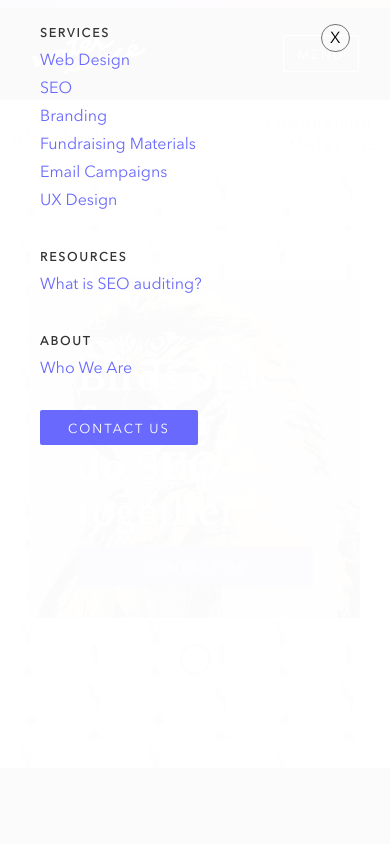
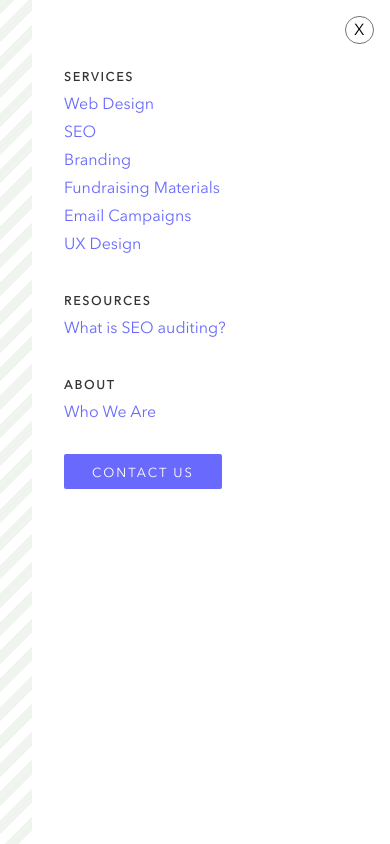
Before and after one commit to water-sauce/website, a React (Create React App) app: page /seo in a window 390 px wide. Both pictures are taken after a click on the link "MENU". Shown: the top 844 px of the page. Built offline with nearby package versions, Linux system fonts and the light colour scheme; a small style sheet from the web is missing; what @fortawesome/fontawesome would draw is missing.

Commit message:
google analytics tag, edits to mobile menu, fixed typo.

```diff
--- a/public/index.html
+++ b/public/index.html
@@ -26,7 +26,6 @@
 		<meta name="msapplication-wide310x150logo" content="%PUBLIC_URL%/mstile-310x150.png" />
 		<meta name="msapplication-square310x310logo" content="%PUBLIC_URL%/mstile-310x310.png" />
 
-
 		<!--
 		  manifest.json provides metadata used when your web app is added to the
 		  homescreen on Android. See https://developers.google.com/web/fundamentals/engage-and-retain/web-app-manifest/
@@ -42,6 +41,17 @@
 		  work correctly both with client-side routing and a non-root public URL.
 		  Learn how to configure a non-root public URL by running `npm run build`.
 		-->
+
+		<!-- Global site tag (gtag.js) - Google Analytics -->
+		<script async src="https://www.googletagmanager.com/gtag/js?id=UA-127427014-1"></script>
+		<script>
+		  window.dataLayer = window.dataLayer || [];
+		  function gtag(){dataLayer.push(arguments);}
+		  gtag('js', new Date());
+
+		  gtag('config', 'UA-127427014-1');
+		</script>
+		<!-- <meta name="google-site-verification" content="q8vT4advXWJDm9DOc0k4A5pbndD9Otd8Mj-HBRJhgDY" /> -->
 
 		<!-- Twitter Card data -->
 		<meta name="twitter:card" content="summary">
--- a/src/components/InfoBanner.js
+++ b/src/components/InfoBanner.js
@@ -8,15 +8,17 @@
              >
             <div className={`accent accent-${info.color || props.color}`}></div>
             <title-block id={index + 1}>
-                {info.title_block}
+                {info.title_block}``
             </title-block>
             <p>{info.description}</p>
         </div>
     ));
 
     return <div className="info-wrapper">
-        {props.title ? <h3 className="info-grid-title">{props.title}</h3> : ""}
-        {ProdLayout}
+        <div className="info-background">
+            {props.title ? <h3 className="info-grid-title">{props.title}</h3> : ""}
+            {ProdLayout}
+        </div>
     </div>;
 }
 
--- a/src/components/MobileMenu.js
+++ b/src/components/MobileMenu.js
@@ -5,11 +5,12 @@
 class Popup extends React.Component {
   render() {
     return (
-        <div className='mobile-menu'>
+        <div className="mobile-menu-wrapper">
             <button onClick={this.props.closePopup}>X</button>
+            <section className="mobile-menu">
                 {Object.keys(PageLinks).map((section_name, index) => {
                     return (
-                    <div>
+                        <div key={"section_" + index}>
                             <p>{section_name}</p>
                             <ul key={section_name} >
                             {PageLinks[section_name].map(
@@ -30,6 +31,7 @@
                 <div>
                     <a className="button button-blue" href="mailto:info@watersauce.com?Subject=Hello%20Water%20Sauce">Contact Us</a>
                 </div>
+            </section>
         </div>
     );
   }
--- a/src/containers/Services.js
+++ b/src/containers/Services.js
@@ -96,7 +96,7 @@
 								cta_banner="banner-service-fundraising"
 								title={
 									<Fragment>
-										Be prepared when <br className="hide-on-mobile"/> entering the tank
+										Be prepared when <br className="hide-on-mobile"/>you enter the tank
 									</Fragment>
 								}
 								subtitle={
--- a/src/containers/resources/WhatIsSEOAuditingPage.js
+++ b/src/containers/resources/WhatIsSEOAuditingPage.js
@@ -51,7 +51,7 @@
         title_block: "Re-focused Content",
         description: (
             <Fragment>
-                Good keyword-focused content should be the primary goal of every SEO strategy. As Google’s algorithm has evolved, this has been an increasing focus within on how they rank pages. <a href="https://audseo.com/blog/why-content-matters-in-a-local-seo-strategy/" target="_blank" rel="noopener noreferrer">Pages with great content</a> that provide relevant results from search queries will be rewarded with more points, thus ranking higher.
+                Good keyword-focused content should be the primary goal of every SEO strategy. As Google’s algorithm has evolved, this has been an increasing focus on how they rank pages. <a href="https://audseo.com/blog/why-content-matters-in-a-local-seo-strategy/" target="_blank" rel="noopener noreferrer">Pages with great content</a> that provide relevant results from search queries will be rewarded with more points, thus ranking higher.
                 <br/><br/>
                 Like going to the gym consistently, results will eventually show overtime as long as the content stays consistent and fresh. <a href="mailto:info@watersauce.com">Contact Us</a> if you’re interested in seeing how we can help.
             </Fragment>
--- a/src/main.css
+++ b/src/main.css
@@ -170,6 +170,9 @@
 .border-grey {
   border: 1px solid #A3ABB5; }
 
+.m-0 {
+  margin: 0; }
+
 .m-0-auto {
   margin: 0 auto; }
 
@@ -267,6 +270,9 @@
 
 .p-2-1 {
   padding: 2rem 1rem; }
+
+.p-0-2 {
+  padding: 0 2rem; }
 
 .uppercase {
   text-transform: uppercase; }
@@ -386,6 +392,10 @@
 
 a {
   color: #696AFD; }
+
+@media only screen and (max-width: 48em) {
+  .hide-on-mobile {
+    display: none; } }
 
 .Datanyze-logo {
   width: 150px; }
@@ -490,34 +500,41 @@
     .navbar-right {
       display: none; } }
 
-.mobile-menu {
+.mobile-menu-wrapper {
   position: fixed;
   top: 0;
   bottom: 0;
   left: 0;
   right: 0;
-  background: rgba(255, 255, 255, 0.98);
+  background: repeating-linear-gradient(135deg, #F0F4EF, #F0F4EF 10px, #FFFFFF 10px, #FFFFFF 20px);
   width: 100%;
   height: 100%;
   z-index: 999999999;
-  padding: 1.5rem 2.5rem;
   overflow-x: scroll; }
-  .mobile-menu p {
+  .mobile-menu-wrapper p {
     text-transform: uppercase;
     font-size: 12px;
     font-size: 0.75rem;
     letter-spacing: 2px;
     font-weight: bold;
     margin-bottom: 0.375rem; }
-  .mobile-menu div {
-    margin-bottom: 2.25rem; }
-  .mobile-menu li {
+  .mobile-menu-wrapper div {
+    margin-top: 2.25rem; }
+  .mobile-menu-wrapper .mobile-menu {
+    padding: 2rem;
+    background: rgba(255, 255, 255, 0.98);
+    margin-left: 5rem;
+    height: 100%; }
+    @media (max-width: 25em) {
+      .mobile-menu-wrapper .mobile-menu {
+        margin-left: 2rem; } }
+  .mobile-menu-wrapper li {
     list-style: none;
     margin-bottom: 0.25rem; }
-    .mobile-menu li a {
+    .mobile-menu-wrapper li a {
       padding: 4px 0;
       color: #696AFD; }
-  .mobile-menu button {
+  .mobile-menu-wrapper button {
     float: right;
     border: none;
     padding: 1px 8.5px;
@@ -525,8 +542,9 @@
     -webkit-border-radius: 100px;
     border-radius: 100px;
     background-clip: padding-box;
-    background: transparent; }
-    .mobile-menu button:hover {
+    background: transparent;
+    margin: 1rem; }
+    .mobile-menu-wrapper button:hover {
       cursor: pointer;
       -webkit-box-shadow: 0 2px 3px rgba(0, 0, 0, 0.25);
       -moz-box-shadow: 0 2px 3px rgba(0, 0, 0, 0.25);
@@ -664,10 +682,13 @@
   padding: 80px 0 105px; }
 
 .info-wrapper {
+  display: block;
+  position: relative;
   max-width: 1000px;
-  margin: 6rem auto;
-  display: block;
-  position: relative; }
+  margin: 6rem auto; }
+
+.info-background {
+  background: #FFFFFF; }
 
 .info-grid {
   margin: 0 0 5rem;
@@ -1169,13 +1190,20 @@
         font-size: 36px;
         font-size: 2.25rem;
         text-shadow: 1px 1px #757575; } }
+    @media only screen and (max-width: 25em) {
+      .banner-service h4 {
+        font-size: 32px;
+        font-size: 2rem; } }
   .banner-service .cta-wrapper {
     padding: 2.5rem 3rem;
     position: relative;
     z-index: 2; }
     @media only screen and (max-width: 48em) {
       .banner-service .cta-wrapper {
-        padding: 2rem; } }
+        padding: 1.5rem; } }
+    @media only screen and (max-width: 25em) {
+      .banner-service .cta-wrapper {
+        padding: 1rem; } }
     .banner-service .cta-wrapper p {
       max-width: 450px;
       margin-bottom: 28px;
@@ -1229,6 +1257,9 @@
     @media only screen and (max-width: 48em) {
       .banner-service-web-design #contact-butterfly {
         height: 350px; } }
+    @media only screen and (max-width: 25em) {
+      .banner-service-web-design #contact-butterfly {
+        height: 280px; } }
   .banner-service-seo .container {
     background: #E3B5E0; }
   .banner-service-seo #contact-parrot {
@@ -1236,6 +1267,9 @@
     @media only screen and (max-width: 48em) {
       .banner-service-seo #contact-parrot {
         height: 350px; } }
+    @media only screen and (max-width: 25em) {
+      .banner-service-seo #contact-parrot {
+        height: 280px; } }
   .banner-service-branding .container {
     background: #FFA762; }
   .banner-service-branding #contact-lion {
@@ -1244,7 +1278,10 @@
     transform: scaleX(-1); }
     @media only screen and (max-width: 48em) {
       .banner-service-branding #contact-lion {
-        height: 345px; } }
+        height: 325px; } }
+    @media only screen and (max-width: 25em) {
+      .banner-service-branding #contact-lion {
+        height: 280px; } }
   .banner-service-fundraising .container {
     background: #93E2DD; }
   .banner-service-fundraising #contact-shark {
@@ -1256,6 +1293,9 @@
         height: 310px;
         left: 0;
         top: 0; } }
+    @media only screen and (max-width: 25em) {
+      .banner-service-fundraising #contact-shark {
+        height: 280px; } }
   .banner-service-email-campaigns .container {
     background: #B271AE; }
   .banner-service-email-campaigns #contact-snail {
@@ -1265,6 +1305,9 @@
     @media only screen and (max-width: 48em) {
       .banner-service-email-campaigns #contact-snail {
         height: 310px; } }
+    @media only screen and (max-width: 25em) {
+      .banner-service-email-campaigns #contact-snail {
+        height: 280px; } }
   .banner-service-ux-design .container {
     background: #E57777; }
   .banner-service-ux-design #contact-face {
@@ -1272,6 +1315,9 @@
     @media only screen and (max-width: 48em) {
       .banner-service-ux-design #contact-face {
         height: 325px; } }
+    @media only screen and (max-width: 25em) {
+      .banner-service-ux-design #contact-face {
+        height: 280px; } }
 
 @-webkit-keyframes leftbounce {
   0%, 100% {
@@ -1544,7 +1590,7 @@
   .sub-hero-about img {
     position: relative;
     max-width: 100%;
-    width: 300px;
+    width: 350px;
     display: block;
     margin: 0 auto 2rem;
     border: 10px solid #FFFFFF;
--- a/src/styles/layout/_header.scss
+++ b/src/styles/layout/_header.scss
@@ -113,17 +113,22 @@
     }
 }
 
-.mobile-menu {
+.mobile-menu-wrapper {
     position: fixed;
     top: 0;
     bottom: 0;
     left: 0;
     right: 0;
-    background: rgba(255,255,255,0.98);
+    background: repeating-linear-gradient(
+        135deg,
+        $lightest-grey,
+        $lightest-grey 10px,
+        $white 10px,
+        $white 20px
+    );
     width: 100%;
     height: 100%;
     z-index: 999999999;
-    padding: 1.5rem 2.5rem;
     overflow-x: scroll;
     p {
         text-transform: uppercase;
@@ -133,7 +138,16 @@
         margin-bottom: 0.375rem;
     }
     div {
-        margin-bottom: 2.25rem;
+        margin-top: 2.25rem;
+    }
+    .mobile-menu {
+        padding: 2rem;
+        background: rgba(255,255,255,0.98);
+        margin-left: 5rem;
+        height: 100%;
+        @media (max-width: $mq-xsmall) {
+            margin-left: 2rem;
+        }
     }
     li {
         list-style: none;
@@ -150,6 +164,7 @@
         border: 1px solid $medium-grey;
         @include border-radius(100px);
         background: transparent;
+        margin: 1rem;
 
         &:hover {
             cursor: pointer;
```
Also changed, not shown: src/styles/abstracts/_utilities.scss (+6 -1 lines), src/styles/components/_about-banner.scss (+1 -9 lines), src/styles/components/_services-banner.scss (+27 -2 lines), src/styles/layout/_info.scss (+12 -2 lines). Lines whose indentation alone changed are shown as unchanged.
